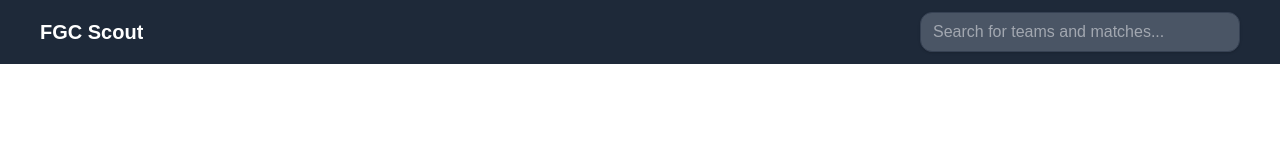
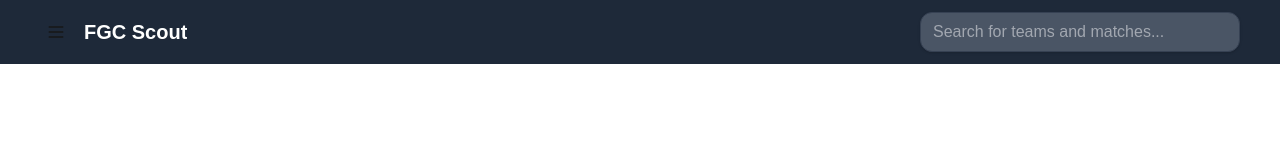
Before and after one commit to SpiceGears/fgcscout, a Next.js app in the folder fgcscout/: page / in a window 1280 px wide. Shown: the top 160 px of the page. Built offline with nearby package versions, Linux system fonts and the light colour scheme.

Commit message:
layout using client side component with metadata working

```diff
--- a/fgcscout/src/app/layout.tsx
+++ b/fgcscout/src/app/layout.tsx
@@ -1,6 +1,7 @@
 import type { Metadata } from "next";
 import "./globals.css";
 import Topbar from "@/components/layout/Topbar";
+import ClientLayout from "@/components/layout/Layout";
 
 export const metadata: Metadata = {
   title: "FGCScout",
@@ -12,13 +13,12 @@ export default function RootLayout({
 }: Readonly<{
   children: React.ReactNode;
 }>) {
-  return (
+return (
     <html lang="en">
       <body
         className={`antialiased`}
       >
-        <Topbar />
-        {children}
+        <ClientLayout>{children}</ClientLayout>
       </body>
     </html>
   );
--- /dev/null
+++ b/fgcscout/src/components/layout/Layout.tsx
@@ -0,0 +1,25 @@
+'use client';
+
+import { useState } from 'react';
+import Topbar from '@/components/layout/Topbar';
+// import Sidebar from '@/components/layout/Sidebar';
+
+interface ClientLayoutProps {
+    children: React.ReactNode;
+}
+
+export default function ClientLayout({ children }: ClientLayoutProps): React.ReactElement | null {
+  const [isSidebarOpen, setIsSidebarOpen] = useState(false);
+
+  const toggleSidebar = () => setIsSidebarOpen(!isSidebarOpen);
+
+  return (
+    <div className="flex">
+      {/* <Sidebar isOpen={isSidebarOpen} toggleSidebar={toggleSidebar} /> */}
+      <div className="flex-1">
+        <Topbar toggleSidebar={toggleSidebar} />
+        {children}
+      </div>
+    </div>
+  );
+}
--- a/fgcscout/src/components/layout/Topbar.tsx
+++ b/fgcscout/src/components/layout/Topbar.tsx
@@ -2,8 +2,13 @@
 
 import Link from "next/link";
 import SearchBar from "../ui/Search";
+import { Menu } from "lucide-react";
 
-export default function Topbar() {
+export interface TopbarProps {
+  toggleSidebar: () => void;
+}
+
+export default function Topbar({ toggleSidebar  }: TopbarProps) {
   const handleSearch = (searchTerm: string) => {
     console.log("Searching for:", searchTerm);
   };
@@ -12,6 +17,9 @@ export default function Topbar() {
     <div className="fixed inset-x-0 top-0 h-16 bg-gray-800">
       <div className="h-full flex items-center justify-between px-4 sn:px-6 md:px-8 lg:px-10">
         <div className="flex items-center space-x-2 sm:space-x-3">
+          <button className="hover:bg-gray-700 rounded-full h-8 w-8 flex items-center justify-center" onClick={toggleSidebar}>
+            <Menu className="h-5 w-5" />
+          </button>
           <Link
             href="/"
             className="truncate text-lg sm:text-xl font-bold text-white"
```
Also changed, not shown: 1 other file (tests, documents, lock files or other folders).
